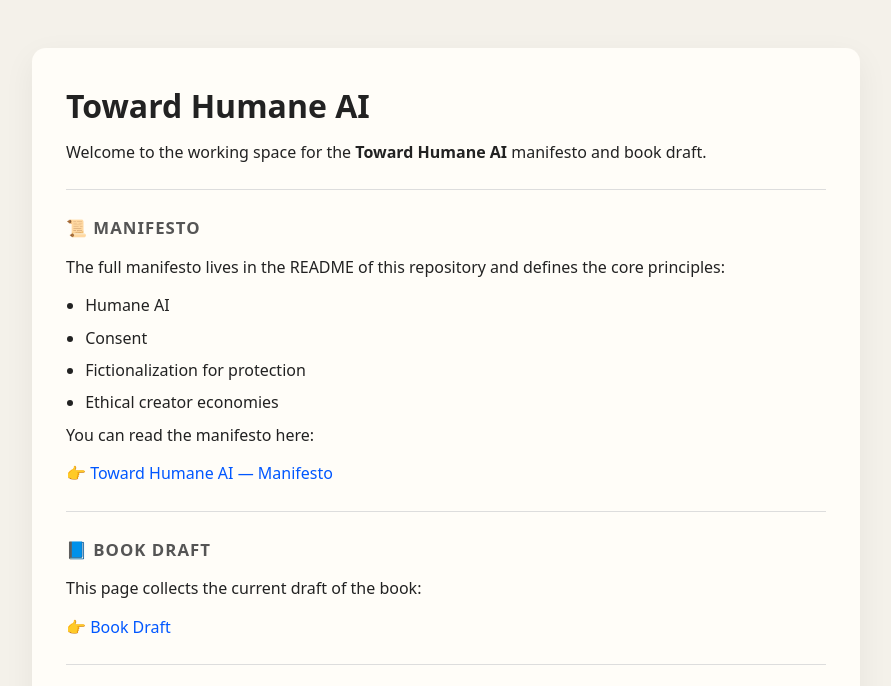
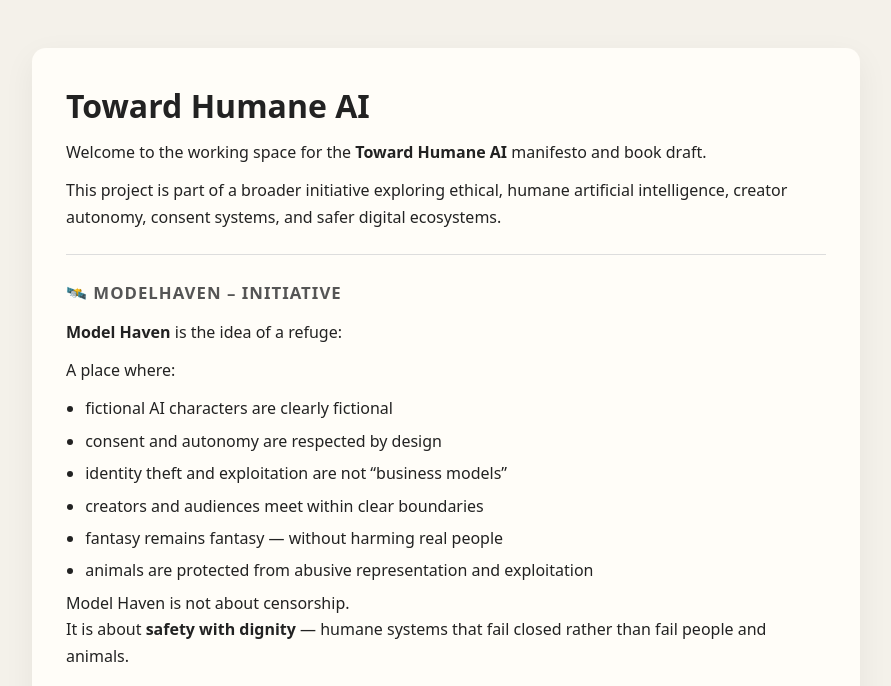
Before and after one commit to MartijnBruzzese/ModelHaven-Studio, a Jekyll site: the page built from index.md, in a window 1280 px wide. Shown: the top 686 px of the page, without its empty margins (194-1085 px from the left). Built offline with Jekyll 4.4.1, drawn with Linux system fonts in a browser that asks for light colours; some of the changed text lies outside the part shown.

Commit message:
Update index.md

```diff
--- a/index.md
+++ b/index.md
@@ -7,28 +7,40 @@ title: Toward Humane AI
 
 Welcome to the working space for the **Toward Humane AI** manifesto and book draft.
 
+This project is part of a broader initiative exploring ethical, humane artificial intelligence, creator autonomy, consent systems, and safer digital ecosystems.
+
+---
+
+## 🛰️ ModelHaven – Initiative
+
+**Model Haven** is the idea of a refuge:
+
+A place where:
+- fictional AI characters are clearly fictional
+- consent and autonomy are respected by design
+- identity theft and exploitation are not “business models”
+- creators and audiences meet within clear boundaries
+- fantasy remains fantasy — without harming real people
+- animals are protected from abusive representation and exploitation
+
+Model Haven is not about censorship.
+It is about **safety with dignity** — humane systems that fail closed rather than fail people and animals.
+
+This space is part of that journey.
+
 ---
 
 ## 📜 Manifesto
 
-The full manifesto lives in the README of this repository and defines the core principles:
-
-- Humane AI
-- Consent
-- Fictionalization for protection
-- Ethical creator economies
-
-You can read the manifesto here:
-
-👉 [Toward Humane AI — Manifesto](README.md)
+👉 **Read the full manifesto:**
+[Toward Humane AI — Manifesto](README.md)
 
 ---
 
 ## 📘 Book Draft
 
-This page collects the current draft of the book:
-
-👉 [Book Draft](BOOK_DRAFT.md)
+👉 **Read the book draft here:**
+[BOOK_DRAFT.md](BOOK_DRAFT.md)
 
 ---
 
```
